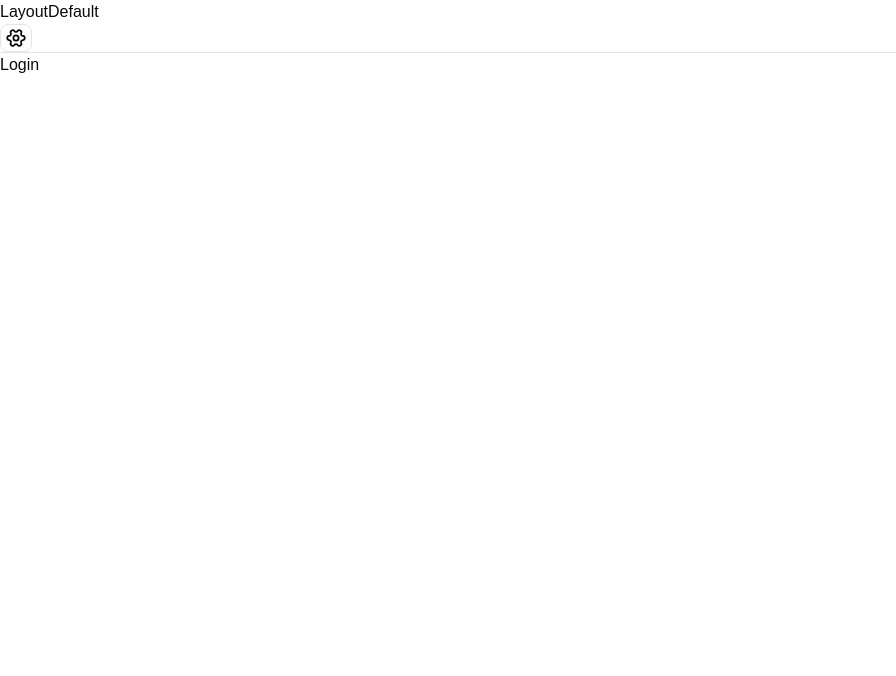
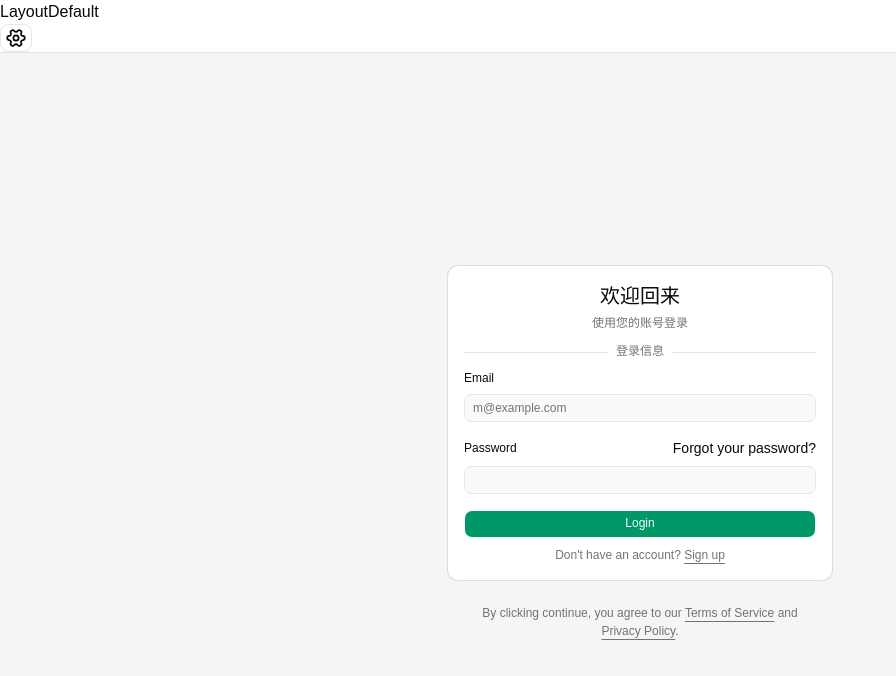
Before and after one commit to jory-callan/king-go-starter-react, a React (Vite) app: page /login in a window 1280 px wide. Shown: the top 676 px of the page, without its empty margins (0-896 px from the left). Built offline with nearby package versions, Linux system fonts and the light colour scheme.

Commit message:
feat:  add  fake  login

```diff
--- /dev/null
+++ b/src/page/login/components/login-form.tsx
@@ -0,0 +1,168 @@
+import { cn } from "@/lib/utils"
+import { Button } from "@/components/ui/button"
+import {
+  Card,
+  CardContent,
+  CardDescription,
+  CardHeader,
+  CardTitle,
+} from "@/components/ui/card"
+import {
+  Field,
+  FieldDescription,
+  FieldGroup,
+  FieldLabel,
+  FieldError,
+  FieldSeparator,
+} from "@/components/ui/field"
+import { Input } from "@/components/ui/input"
+import { useForm } from "@tanstack/react-form"
+import * as z from "zod"
+import { toast } from "sonner"
+import { useNavigate } from "react-router"
+import { useUserStore } from "@/store/user"
+
+
+
+const loginSchema = z.object({
+  email: z
+    .email("Invalid email address")
+    .min(1, "Email is required"),
+  password: z
+    .string()
+    .min(1, "Password is required")
+    .min(6, "Password must be at least 6 characters"),
+})
+
+export function LoginForm({
+  className,
+  ...props
+}: React.ComponentProps<"div">) {
+
+  toast("Event has been created.")
+
+  const form = useForm({
+    defaultValues: {
+      email: "",
+      password: "",
+    },
+    validators: {
+      onSubmit: loginSchema,
+    },
+    onSubmit: async ({ value }) => {
+      // 模拟 API 调用
+      try {
+        // await new Promise((resolve) => setTimeout(resolve, 1000))
+        toast.success("登录成功！欢迎回来！")
+
+        userStore.login(value.email, value.password)
+        console.log("Login data:", value)
+        goToPage()
+      } catch (_error) {
+        toast.error("登录失败，请重试")
+      }
+    },
+  })
+  const userStore = useUserStore()
+  const navigate = useNavigate()
+  const goToPage = () => {
+    navigate("/")
+  }
+
+  return (
+    <div className={cn("flex flex-col gap-6", className)} {...props}>
+      <Card>
+        <CardHeader className="text-center">
+          <CardTitle className="text-xl">欢迎回来</CardTitle>
+          <CardDescription>
+            使用您的账号登录
+          </CardDescription>
+        </CardHeader>
+        <CardContent>
+          <form
+            id="login-form"
+            onSubmit={(e) => {
+              e.preventDefault()
+              e.stopPropagation()
+              form.handleSubmit()
+            }}
+          >
+            <FieldGroup>
+              <FieldSeparator className="*:data-[slot=field-separator-content]:bg-card">
+                  登录信息
+              </FieldSeparator>
+              <form.Field
+                name="email"
+                validators={{
+                  onChange: loginSchema.shape.email,
+                }}
+              >
+                {(field) => (
+                  <Field>
+                    <FieldLabel htmlFor={field.name}>Email</FieldLabel>
+                    <Input
+                      id={field.name}
+                      name={field.name}
+                      value={field.state.value}
+                      onBlur={field.handleBlur}
+                      onChange={(e) => field.handleChange(e.target.value)}
+                      placeholder="m@example.com"
+                    />
+                    <FieldError errors={field.state.meta.errors} />
+                  </Field>
+                )}
+              </form.Field>
+              <form.Field
+                name="password"
+                validators={{
+                  onChange: loginSchema.shape.password,
+                }}
+              >
+                {(field) => (
+                  <Field>
+                    <div className="flex items-center">
+                      <FieldLabel htmlFor={field.name}>Password</FieldLabel>
+                      <a
+                        href="#forget"
+                        className="ml-auto text-sm underline-offset-4 hover:underline"
+                      >
+                          Forgot your password?
+                      </a>
+                    </div>
+                    <Input
+                      id={field.name}
+                      name={field.name}
+                      type="password"
+                      value={field.state.value}
+                      onBlur={field.handleBlur}
+                      onChange={(e) => field.handleChange(e.target.value)}
+                    />
+                    <FieldError errors={field.state.meta.errors} />
+                  </Field>
+                )}
+              </form.Field>
+              <Field>
+                <form.Subscribe
+                  selector={(state) => [state.canSubmit, state.isSubmitting]}
+                >
+                  {([canSubmit, isSubmitting]) => (
+                    <Button type="submit" disabled={!canSubmit || isSubmitting}>
+                      {isSubmitting ? "登录中..." : "Login"}
+                    </Button>
+                  )}
+                </form.Subscribe>
+                <FieldDescription className="text-center">
+                    Don&apos;t have an account? <a href="#">Sign up</a>
+                </FieldDescription>
+              </Field>
+            </FieldGroup>
+          </form>
+        </CardContent>
+      </Card>
+      <FieldDescription className="px-6 text-center">
+        By clicking continue, you agree to our <a href="#">Terms of Service</a>{" "}
+        and <a href="#">Privacy Policy</a>.
+      </FieldDescription>
+    </div>
+  )
+}
--- a/src/page/login/index.tsx
+++ b/src/page/login/index.tsx
@@ -1,8 +1,18 @@
-import React from "react"
 
-const Login = () => {
+import { LoginForm } from "@/page/login/components/login-form"
+
+export default function LoginPage() {
   return (
-    <div>Login</div>
+    <div className="bg-muted flex min-h-svh flex-col items-center justify-center gap-6 p-6 md:p-10">
+      <div className="flex w-full max-w-sm flex-col gap-6">
+        {/* <a href="#" className="flex items-center gap-2 self-center font-medium">
+          <div className="bg-primary text-primary-foreground flex size-6 items-center justify-center rounded-md">
+            <Logo className="size-4" />
+          </div>
+          Acme Inc.
+        </a> */}
+        <LoginForm />
+      </div>
+    </div>
   )
 }
-export default Login
--- a/src/route/utils.tsx
+++ b/src/route/utils.tsx
@@ -2,8 +2,8 @@ import type { ComponentType } from "react";
 import { lazy, Suspense } from "react";
 import type { RouteMeta } from "./types"; // 确保你的 AppRoutes 包含 meta 和 loader
 import { redirect } from "react-router";
+import { useUserStore } from "@/store/user";
 
-const isLogin = true
 
 // 1. 优化后的懒加载封装
 // 注意：这里只负责加载，不负责渲染 JSX。渲染交给 Router 配置。
@@ -36,11 +36,14 @@ export const globalLoader = (meta: RouteMeta) => {
     const isProtected = meta.whitePage !== true;
 
     if (!isProtected) {
-      console.log(">>> Page is not protected, allowing access");
+      console.log(">>> Page is whitePage, allow everybody access");
       return null;
     }
 
     console.log(">>> Page is protected, checking authentication");
+    // const isLogin = true
+    const userStore = useUserStore.getState()
+    const isLogin = userStore.isLogin;
     // 检查是否登录
     if (!isLogin) {
       // 未登录：获取当前请求的 URL 用于回跳
--- /dev/null
+++ b/src/store/user.ts
@@ -0,0 +1,144 @@
+import { create } from "zustand"
+import { createJSONStorage, persist } from "zustand/middleware"
+
+/**
+ * 用户信息接口
+ */
+export interface UserInfo {
+  id: string
+  username: string
+  email?: string
+  avatar?: string
+  role?: string
+  createdAt?: string
+}
+
+/**
+ * 用户登录凭证
+ */
+export interface AuthCredentials {
+  token: string
+  refreshToken?: string
+  expiresAt?: number
+}
+
+/**
+ * 用户状态类型
+ */
+type UserState = {
+  // 用户信息
+  userInfo: UserInfo | null
+  // 登录状态
+  isLogin: boolean
+  // 登录凭证
+  authCredentials: AuthCredentials | null
+}
+
+/**
+ * 用户操作类型
+ */
+type UserActions = {
+  // 登录
+  login: (username: string, password: string) => Promise<void>
+  // 登出
+  logout: () => void
+  // 更新用户信息
+  updateUserInfo: (userInfo: Partial<UserInfo>) => void
+  // 更新凭证
+  updateCredentials: (credentials: Partial<AuthCredentials>) => void
+  // 清除凭证（保留用户信息）
+  clearCredentials: () => void
+}
+
+/**
+ * 用户全局状态管理
+ * 使用 persist 中间件实现持久化存储
+ */
+export const useUserStore = create<UserState & UserActions>()(
+  persist(
+    (set) => ({
+      // 初始状态
+      userInfo: null,
+      isLogin: false,
+      authCredentials: null,
+
+      // 登录操作
+      login: async (username, password) => {
+        try {
+          set({
+            userInfo: {
+              id: "1",
+              username: "admin",
+              email: "<EMAIL>",
+              avatar: "https://avatars.githubusercontent.com/u/1011681?v=4",
+              role: "admin",
+              createdAt: "2025-04-01T00:00:00.000Z",
+            },
+            isLogin: true,
+            authCredentials: {
+              token: "fake-token",
+              refreshToken: "fake-refreshtoken",
+              expiresAt: Date.now() + 3600 * 1000,
+            },
+          })
+        //   const res = await mockLoginApi(username, password)
+        //   set({
+        //     userInfo: res.userInfo,
+        //     isLogin: true,
+        //     authCredentials: res.credentials,
+        //   })
+        } catch (error) {
+          console.error("Login failed:", error)
+          throw error
+        }
+      },
+      // 登出操作
+      logout: async () => {
+        try {
+          // await authApi.logout()
+        } finally {
+          set({
+            userInfo: null,
+            isLogin: false,
+            authCredentials: null,
+          })
+        }
+      },
+      // 更新用户信息
+      updateUserInfo: (updates) =>
+        set((state) => ({
+          userInfo: state.userInfo ? { ...state.userInfo, ...updates } : null,
+        })),
+
+      // 更新凭证
+      updateCredentials: (updates) =>
+        set((state) => ({
+          authCredentials: state.authCredentials
+            ? { ...state.authCredentials, ...updates }
+            : null,
+        })),
+
+      // 清除凭证
+      clearCredentials: () =>
+        set({
+          authCredentials: null,
+        }),
+    }),
+    {
+
+      name: "user-storage", // 本地存储的 key
+      storage: createJSONStorage(() => localStorage), // 显式指定存储方式
+      // 需要持久化的字段
+      partialize: (state) => ({
+        userInfo: state.userInfo,
+        isLogin: state.isLogin,
+        authCredentials: state.authCredentials,
+      }),
+    }
+  )
+)
+
+// 导出便捷的 hooks
+export const selectUser = (state: UserState) => state.userInfo
+export const selectIsLogin = (state: UserState) => state.isLogin
+export const selectAuthCredentials = (state: UserState) => state.authCredentials
```
